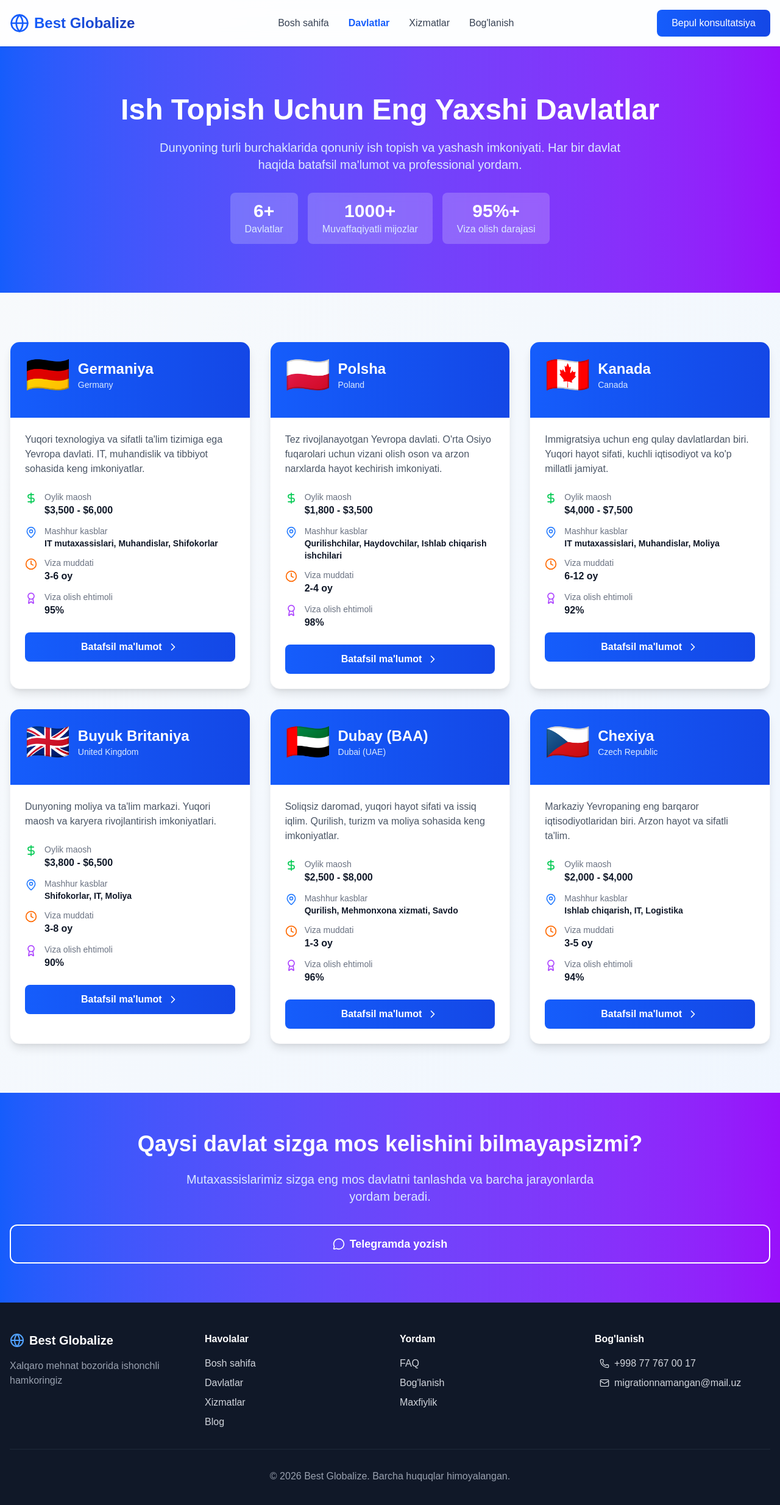
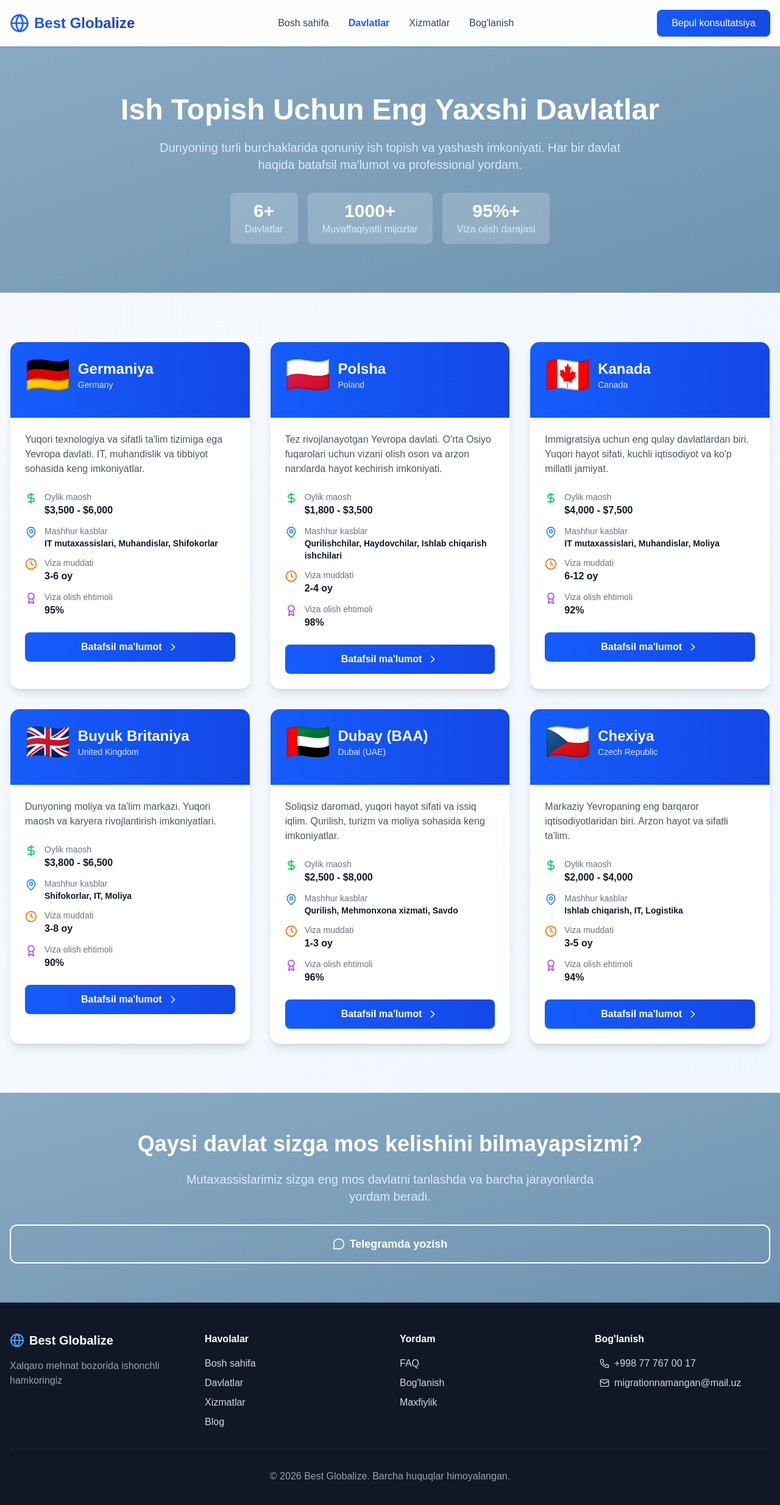
Before and after one commit to islome/migration, a Next.js app: page /countries in a window 1280 px wide. Shown: the top 2468 px of the page at 61% size. Built offline with nearby package versions, Linux system fonts and the light colour scheme.

Commit message:
bg color changes temporary

```diff
--- a/app/countries/page.tsx
+++ b/app/countries/page.tsx
@@ -64,8 +64,8 @@ export default function CountriesPage() {
         </nav>
       </header>
 
-      {/* Hero Section */}
-      <section className="bg-gradient-to-r from-blue-600 to-purple-600 text-white py-20">
+
+      <section className="bg-gradient-to-br from-[#89aac3] to-[#6f93b0] text-white py-20">
         <div className="container mx-auto px-4 text-center">
           <h1 className="text-5xl font-bold mb-6">
             Ish Topish Uchun Eng Yaxshi Davlatlar
@@ -182,7 +182,7 @@ export default function CountriesPage() {
       </section>
 
       {/* CTA Section */}
-      <section className="bg-gradient-to-r from-blue-600 to-purple-600 py-16">
+      <section className="bg-gradient-to-br from-[#89aac3] to-[#6f93b0] py-16">
         <div className="container mx-auto px-4 text-center">
           <h2 className="text-4xl font-bold text-white mb-6">
             Qaysi davlat sizga mos kelishini bilmayapsizmi?
--- a/app/page.tsx
+++ b/app/page.tsx
@@ -18,7 +18,6 @@ export default function Home() {
   const phoneNumber = "+998 77 767 00 17";
   return (
     <div className="min-h-screen bg-gradient-to-br from-slate-50 to-blue-50">
-      {/* Header */}
       <header className="bg-white/80 backdrop-blur-md shadow-sm sticky top-0 z-50">
         <nav className="container mx-auto px-4 py-4 flex justify-between items-center">
           <div className="flex items-center space-x-2">
@@ -66,7 +65,6 @@ export default function Home() {
         </nav>
       </header>
 
-      {/* Hero Section */}
       <section className="container mx-auto px-4 py-20 md:py-28">
         <div className="max-w-4xl mx-auto text-center">
           <h1 className="text-5xl md:text-6xl font-bold text-gray-900 mb-6 leading-tight">
@@ -102,7 +100,6 @@ export default function Home() {
         </div>
       </section>
 
-      {/* Stats Section */}
       <section className="bg-white py-16">
         <div className="container mx-auto px-4">
           <div className="grid grid-cols-1 md:grid-cols-4 gap-8">
@@ -141,7 +138,6 @@ export default function Home() {
         </div>
       </section>
 
-      {/* Popular Countries */}
       <section id="countries" className="container mx-auto px-4 py-20">
         <div className="text-center mb-12">
           <h2 className="text-4xl font-bold text-gray-900 mb-4">
@@ -244,8 +240,7 @@ export default function Home() {
         </div>
       </section>
 
-      {/* How It Works */}
-      <section className="bg-gradient-to-br from-blue-600 to-blue-800 text-white py-20">
+      <section className="bg-gradient-to-br from-[#89aac3] to-[#6f93b0] text-white py-20">
         <div className="container mx-auto px-4">
           <div className="text-center mb-12">
             <h2 className="text-4xl font-bold mb-4">
@@ -291,7 +286,6 @@ export default function Home() {
         </div>
       </section>
 
-      {/* Services */}
       <section id="services" className="container mx-auto px-4 py-20">
         <div className="text-center mb-12">
           <h2 className="text-4xl font-bold text-gray-900 mb-4">
@@ -345,7 +339,6 @@ export default function Home() {
         </div>
       </section>
 
-      {/* CTA Section */}
       <section id="contact" className="container mx-auto px-4 py-20">
         <div className="text-center mb-12">
           <h2 className="text-4xl font-bold text-gray-900 mb-4">
@@ -460,7 +453,6 @@ export default function Home() {
         </div>
       </section>
 
-      {/* Footer */}
       <footer className="bg-gray-900 text-gray-300 py-12">
         <div className="container mx-auto px-4">
           <div className="grid grid-cols-1 md:grid-cols-4 gap-8 mb-8">
```
